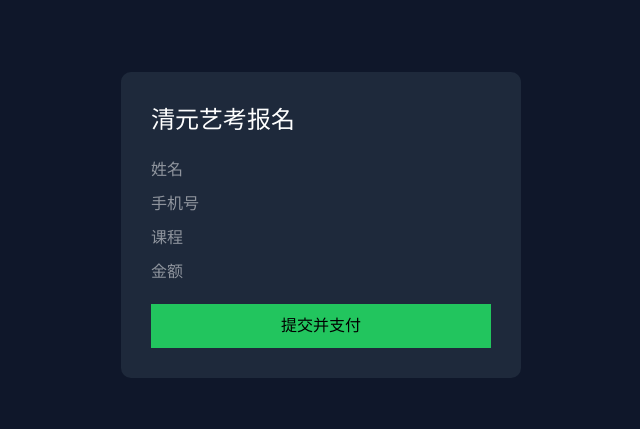
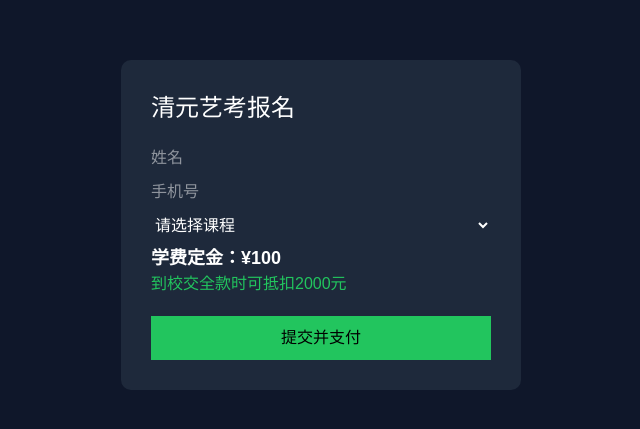
Before and after one commit to Kevin-ai94287/QYYK, a Next.js app: page / in a window 1280 px wide. Shown: the part 175-604 px from the top of the page, without its empty margins (319-959 px from the left). Built offline with nearby package versions, Linux system fonts and the light colour scheme.

Commit message:
optimize course select and fixed deposit amount

```diff
--- a/app/page.tsx
+++ b/app/page.tsx
@@ -21,40 +21,65 @@ export default function Home() {
   }
 
   return (
- <div style={{
+    <div
+      style={{
         minHeight: "100vh",
         background: "#0f172a",
         color: "#fff",
         display: "flex",
         alignItems: "center",
- justifyContent: "center"
- }}>
- <div style={{
+        justifyContent: "center",
+      }}
+    >
+      <div
+        style={{
           width: 400,
           padding: 30,
           background: "#1e293b",
- borderRadius: 10
- }}>
+          borderRadius: 10,
+        }}
+      >
         <h1 style={{ fontSize: 24, marginBottom: 20 }}>清元艺考报名</h1>
 
- <input placeholder="姓名" style={{ width: "100%", marginBottom: 10 }}
- onChange={e => setForm({...form, name: e.target.value})} />
+        <input
+          placeholder="姓名"
+          style={{ width: "100%", marginBottom: 10 }}
+          onChange={(e) => setForm({ ...form, name: e.target.value })}
+        />
 
- <input placeholder="手机号" style={{ width: "100%", marginBottom: 10 }}
- onChange={e => setForm({...form, phone: e.target.value})} />
+        <input
+          placeholder="手机号"
+          style={{ width: "100%", marginBottom: 10 }}
+          onChange={(e) => setForm({ ...form, phone: e.target.value })}
+        />
 
- <input placeholder="课程" style={{ width: "100%", marginBottom: 10 }}
- onChange={e => setForm({...form, course: e.target.value})} />
+        <select
+          value={form.course}
+          onChange={(e) => setForm({ ...form, course: e.target.value })}
+          style={{ width: "100%", marginBottom: 10 }}
+        >
+          <option value="">请选择课程</option>
+          <option value="音乐">音乐</option>
+          <option value="美术">美术</option>
+          <option value="舞蹈">舞蹈</option>
+        </select>
 
- <input type="number" placeholder="金额" style={{ width: "100%", marginBottom: 20 }}
- onChange={e => setForm({...form, amount: Number(e.target.value)})} />
+        <div style={{ marginBottom: 20 }}>
+          <p style={{ fontSize: 18, fontWeight: "bold" }}>学费定金：¥100</p>
+          <p style={{ color: "#22c55e" }}>
+            到校交全款时可抵扣2000元
+          </p>
+        </div>
 
- <button onClick={submit} style={{
+        <button
+          onClick={submit}
+          style={{
             width: "100%",
             padding: 10,
             background: "#22c55e",
- color: "#000"
- }}>
+            color: "#000",
+          }}
+        >
           提交并支付
         </button>
       </div>
```
Lines whose indentation alone changed are shown as unchanged.
